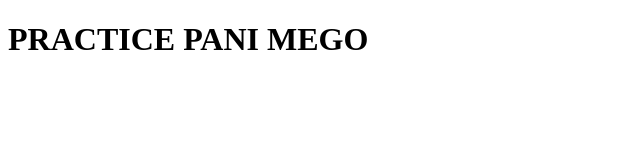
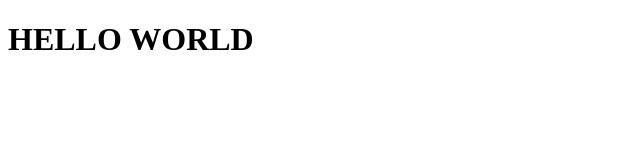
Before and after one commit to Jordibot-art/Practice-pull-and-push, a plain HTML site: page prac.html in a window 1280 px wide. Shown: the whole page, without its empty margins (0-640 px from the left). Drawn offline with Linux system fonts and the light colour scheme.

Commit message:
Changed the code a little bit

```diff
--- a/prac.html
+++ b/prac.html
@@ -6,6 +6,6 @@
     <title>Document</title>
 </head>
 <body>
-    <h1>PRACTICE PANI MEGO</h1>
+    <h1>HELLO WORLD</h1>
 </body>
 </html>
```
